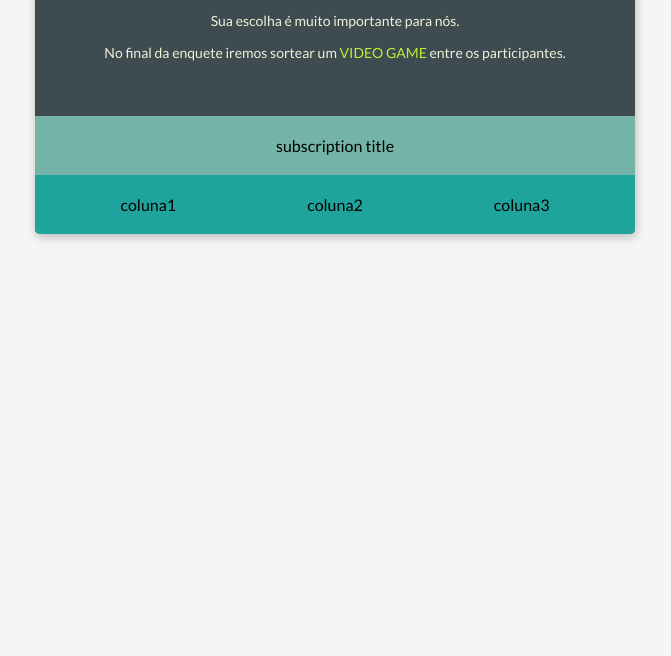
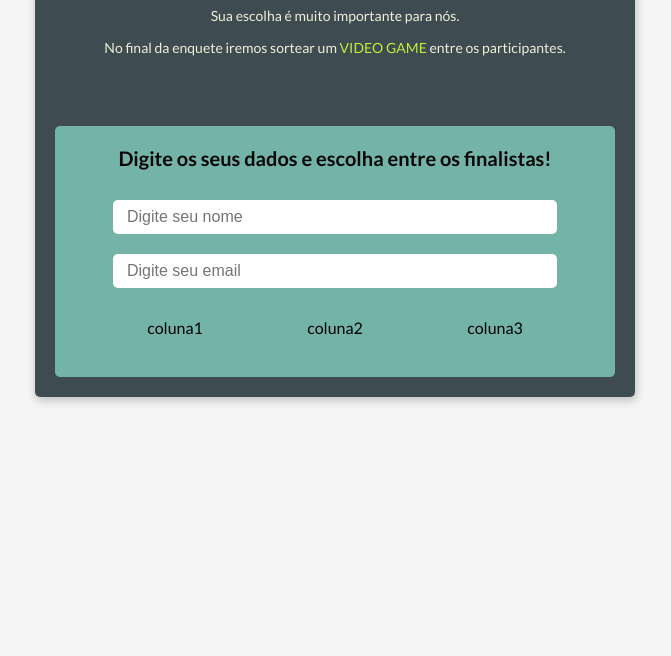
Before and after one commit to figueiredo-vitor/desafio-bootcamp-devjr, a plain HTML site: page index.html in a window 1280 px wide. Shown: the part 144-800 px from the top of the page, without its empty margins (305-976 px from the left). Drawn offline with Linux system fonts and the light colour scheme.

Commit message:
closes #4 - Input

```diff
--- a/css/styles.css
+++ b/css/styles.css
@@ -1,6 +1,20 @@
 body {
     background-color: #F5F5F5;
     font-family: 'Lato', sans-serif;
+}
+input {
+    width: 80%;
+    height: 5px;
+    padding: 0.9rem;
+    font-size: 1rem;
+    border-radius: 5px;
+    border: 0;
+    margin: 10px;
+}
+
+input:focus {
+    outline: none;
+    box-shadow: 0 0 10px #2a8b8b;
 }
 
 .container {
@@ -13,18 +27,19 @@ body {
 }
 
 .header {
-    padding: 40px;
+    padding: 35px;
 }
 
 .section-input {
     text-align: center;
     background-color: #74b3a7;
+    border-radius: 5px;
     padding: 20px;
+    margin: 20px;
 }
 
 .flex-container {
     display: flex;
-    background-color: #1ea49d;
     justify-content: space-around;
     padding: 20px;
 }
@@ -64,3 +79,11 @@ body {
 span {
     color: #beee3b;
 }
+
+.title-input {
+    text-align: center;
+    color: #070705;
+    font-size: 1.25rem;
+    font-weight: 700;
+    margin-bottom: 1.25rem;
+}
--- a/index.html
+++ b/index.html
@@ -28,7 +28,13 @@
             </div>
         </div>
 
-            <div class="section-input">subscription title</div>
+            <div class="section-input">
+                <div class="title-input">
+                    Digite os seus dados e escolha entre os finalistas!
+                </div>
+
+                    <input type="text" placeholder="Digite seu nome">
+                    <input type="text" placeholder="Digite seu email">
 
                 <div class="flex-container">
                     <div>
@@ -42,5 +48,7 @@
                     </div>
                 </div>
             </div>
+        </div>
+    </div>
 </body>
 </html>
```
Lines whose indentation alone changed are shown as unchanged.
